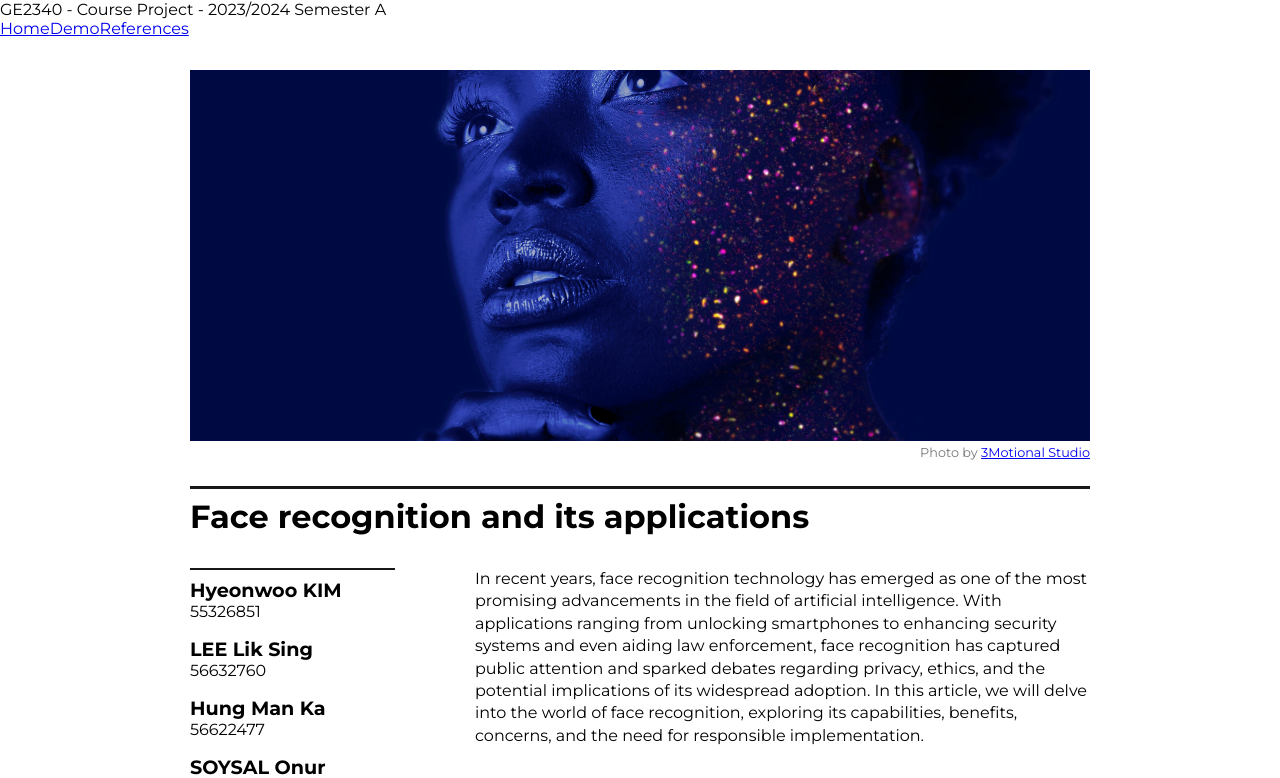
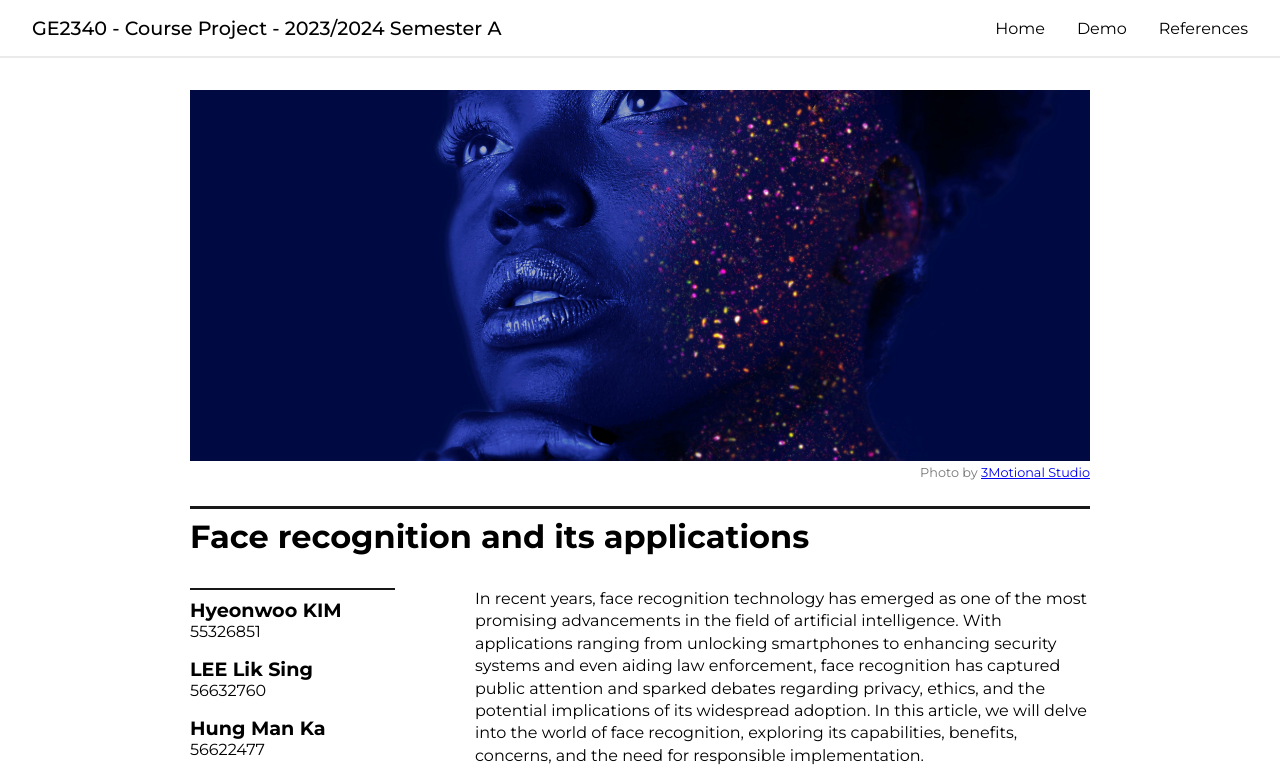
Before and after one commit to clo3olb/ge2340, a Next.js app: page / in a window 1280 px wide. Shown: the top 778 px of the page. Built offline with nearby package versions, Linux system fonts and the light colour scheme.

Commit message:
add header css

```diff
--- a/styles/globals.css
+++ b/styles/globals.css
@@ -1 +1,2 @@
 @import "main.css";
+@import "header.css";
--- /dev/null
+++ b/styles/header.css
@@ -0,0 +1,28 @@
+.header {
+  padding: 1rem 2rem;
+  border-bottom: 2px solid #eaeaea;
+  font-weight: 500;
+  font-size: 1.2rem;
+
+  display: flex;
+  justify-content: space-between;
+}
+
+.navs {
+  display: flex;
+  justify-content: space-between;
+  align-items: center;
+  font-size: 1rem;
+  font-weight: 400;
+
+  gap: 2rem;
+}
+
+.navs a {
+  text-decoration: none;
+  color: inherit;
+}
+
+.navs a:hover {
+  text-decoration: underline;
+}
```
